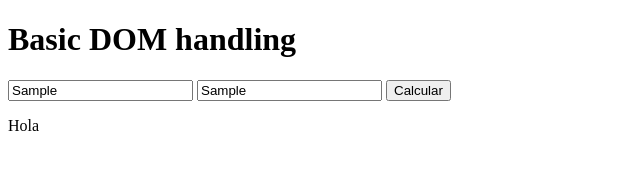
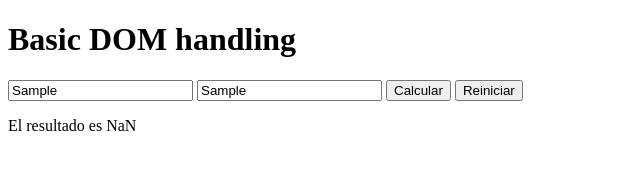
Before and after one commit to estebanchica07/calculator, a plain HTML site: page index.html in a window 1280 px wide. Both pictures are taken after typing "Sample", "Sample" into the empty fields and a click on the button "Calcular". Shown: the whole page, without its empty margins (0-640 px from the left). Drawn offline with Linux system fonts and the light colour scheme.

Commit message:
Boton reiniciar creado

```diff
--- a/index.html
+++ b/index.html
@@ -13,6 +13,7 @@
     <input id="calculo2" placeholder="Escribe algo aquí" />
 
     <button id="botonCalcular" onclick="botonOnClick()">Calcular</button>
+    <button id="botonLimpiar" onclick="botonReiniciar()">Reiniciar</button>
     <p id="result"></p>
     <script src="./script.js"></script>
   </body>
--- a/script.js
+++ b/script.js
@@ -5,8 +5,12 @@ const btn = document.getElementById("botonCalcular");
 const pResult = document.getElementById("result");
 
 function botonOnClick() {
-  const suma = Number(input1.value) + Number(input2.value);
+  const suma = +input1.value + +input2.value;
   pResult.append(`El resultado es ${suma}`);
-  debugger;
-  pResult.innerText = "Hola";
 }
+
+function botonReiniciar() {
+  input1.value = "";
+  input2.value = "";
+  pResult.innerText = "";
+}
```
